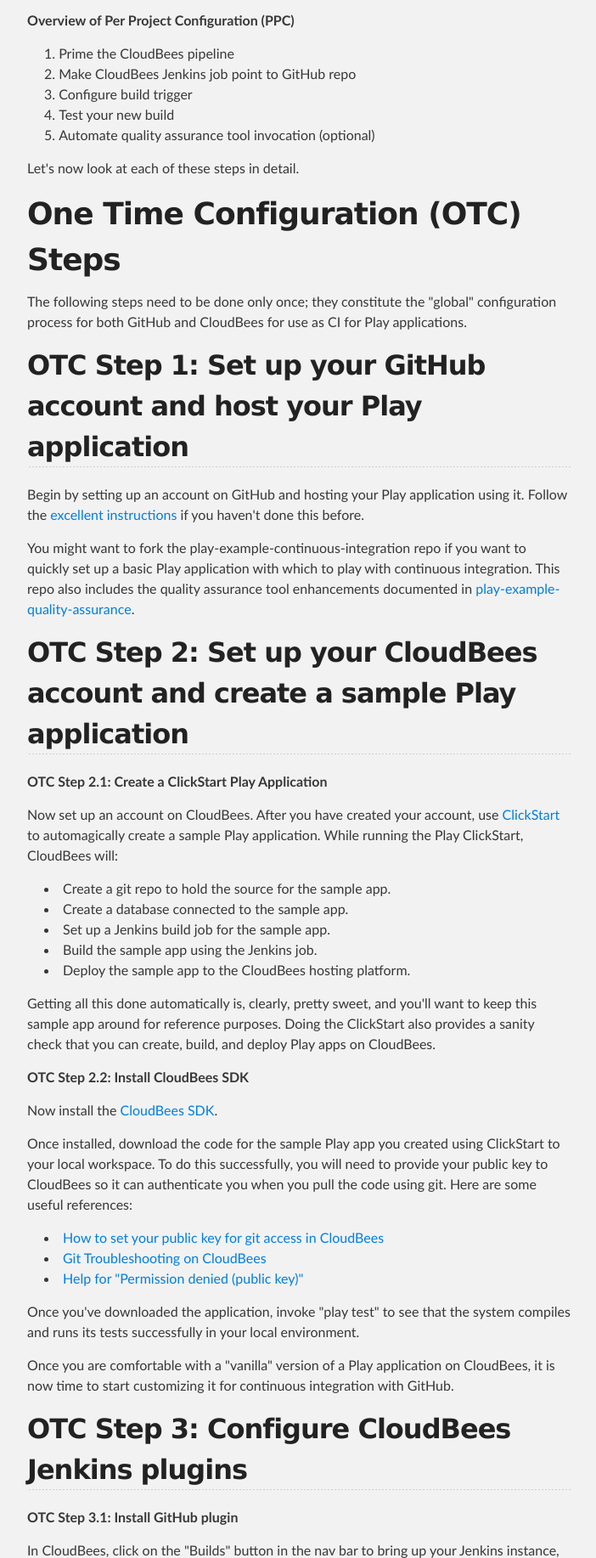
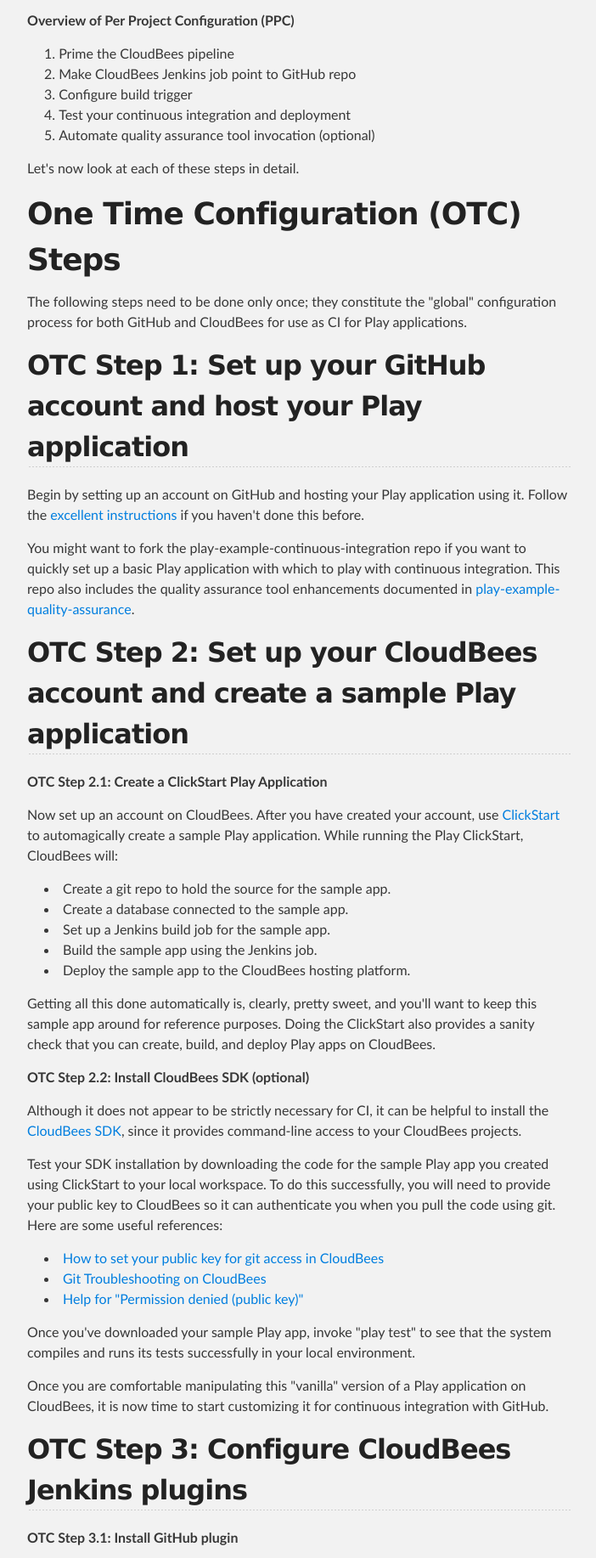
Before and after one commit to ics-software-engineering/play-example-continuous-integration, a plain HTML site: page index.html in a window 1280 px wide. Shown: the part 894-2728 px from the top of the page at 85% size, without its empty margins (288-990 px from the left). Drawn offline with Linux system fonts and the light colour scheme.

```diff
--- a/index.html
+++ b/index.html
@@ -61,7 +61,7 @@ you have to do every time you want to put a new project under continuous integra
 <li>Prime the CloudBees pipeline</li>
 <li>Make CloudBees Jenkins job point to GitHub repo</li>
 <li>Configure build trigger</li>
-<li>Test your new build</li>
+<li>Test your continuous integration and deployment</li>
 <li>Automate quality assurance tool invocation (optional)</li>
 </ol><p>Let's now look at each of these steps in detail.</p>
 
@@ -100,11 +100,13 @@ to automagically create a sample Play application.  While running the Play Click
 Doing the ClickStart also provides a sanity check that you can create, build, and deploy Play apps
 on CloudBees.</p>
 
-<p><strong>OTC Step 2.2: Install CloudBees SDK</strong></p>
+<p><strong>OTC Step 2.2: Install CloudBees SDK (optional)</strong></p>
 
-<p>Now install the <a href="http://developer.cloudbees.com/bin/view/RUN/BeesSDK">CloudBees SDK</a>. </p>
+<p>Although it does not appear to be strictly necessary for CI, it can be helpful to
+install the <a href="http://developer.cloudbees.com/bin/view/RUN/BeesSDK">CloudBees SDK</a>, since it
+provides command-line access to your CloudBees projects. </p>
 
-<p>Once installed, download the code for the sample Play app you created using ClickStart to your local
+<p>Test your SDK installation by downloading the code for the sample Play app you created using ClickStart to your local
 workspace. To do this successfully, you will need to provide your public key to CloudBees so it
 can authenticate you when you pull the code using git. Here are some useful references:</p>
 
@@ -112,10 +114,10 @@ can authenticate you when you pull the code using git. Here are some useful refe
 <li><a href="http://wiki.cloudbees.com/bin/view/DEV/How+to+set+your+Public+Key+for+Git+Access">How to set your public key for git access in CloudBees</a></li>
 <li><a href="http://wiki.cloudbees.com/bin/view/DEV/Git+-+Getting+Started#HTroubleshooting">Git Troubleshooting on CloudBees</a></li>
 <li><a href="https://help.github.com/articles/error-permission-denied-publickey">Help for "Permission denied (public key)"</a></li>
-</ul><p>Once you've downloaded the application, invoke "play test" to see that the system compiles and
+</ul><p>Once you've downloaded your sample Play app, invoke "play test" to see that the system compiles and
 runs its tests successfully in your local environment.  </p>
 
-<p>Once you are comfortable with a "vanilla" version of a Play application on CloudBees, it is now time
+<p>Once you are comfortable manipulating this "vanilla" version of a Play application on CloudBees, it is now time
 to start customizing it for continuous integration with GitHub.</p>
 
 <h2>
@@ -302,9 +304,9 @@ it should look like this:</p>
 <p><img src="https://raw.github.com/ics-software-engineering/play-example-continuous-integration/master/images/webhook-url.png"></p>
 
 <h2>
-<a name="ppc-step-4-test-your-new-build" class="anchor" href="#ppc-step-4-test-your-new-build"><span class="octicon octicon-link"></span></a>PPC Step 4: Test your new build</h2>
+<a name="ppc-step-4-test-your-continuous-integration-and-deployment" class="anchor" href="#ppc-step-4-test-your-continuous-integration-and-deployment"><span class="octicon octicon-link"></span></a>PPC Step 4: Test your continuous integration and deployment</h2>
 
-<p>You can now test your new build.   Simply click on "Test Hook" on the Webhook URL page of your
+<p>You can now test your new CI and deployment setup.   Simply click on "Test Hook" on the Webhook URL page of your
 GitHub repo.  You will not get any output from pressing this button, but it should trigger a new build in CloudBees. </p>
 
 <p>To see if the build was triggered, go back to your CloudBees Jenkins job main page.  Within 10 seconds or so,
@@ -321,7 +323,8 @@ successful build and deployment:</p>
 
 <p><img src="https://raw.github.com/ics-software-engineering/play-example-continuous-integration/master/images/console-output-2.png"></p>
 
-<p>Congratulations!  You've just set up continuous integration.</p>
+<p>Congratulations!  You've just set up continuous integration.  As an added bonus, your application
+has been automatically deployed to the CloudBees runtime environment and you can play with it there.</p>
 
 <h2>
 <a name="ppc-step-5-automate-quality-assurance-tool-invocation-optional" class="anchor" href="#ppc-step-5-automate-quality-assurance-tool-invocation-optional"><span class="octicon octicon-link"></span></a>PPC Step 5: Automate quality assurance tool invocation (optional)</h2>
```
Also changed, not shown: params.json (+1 -1 lines).
